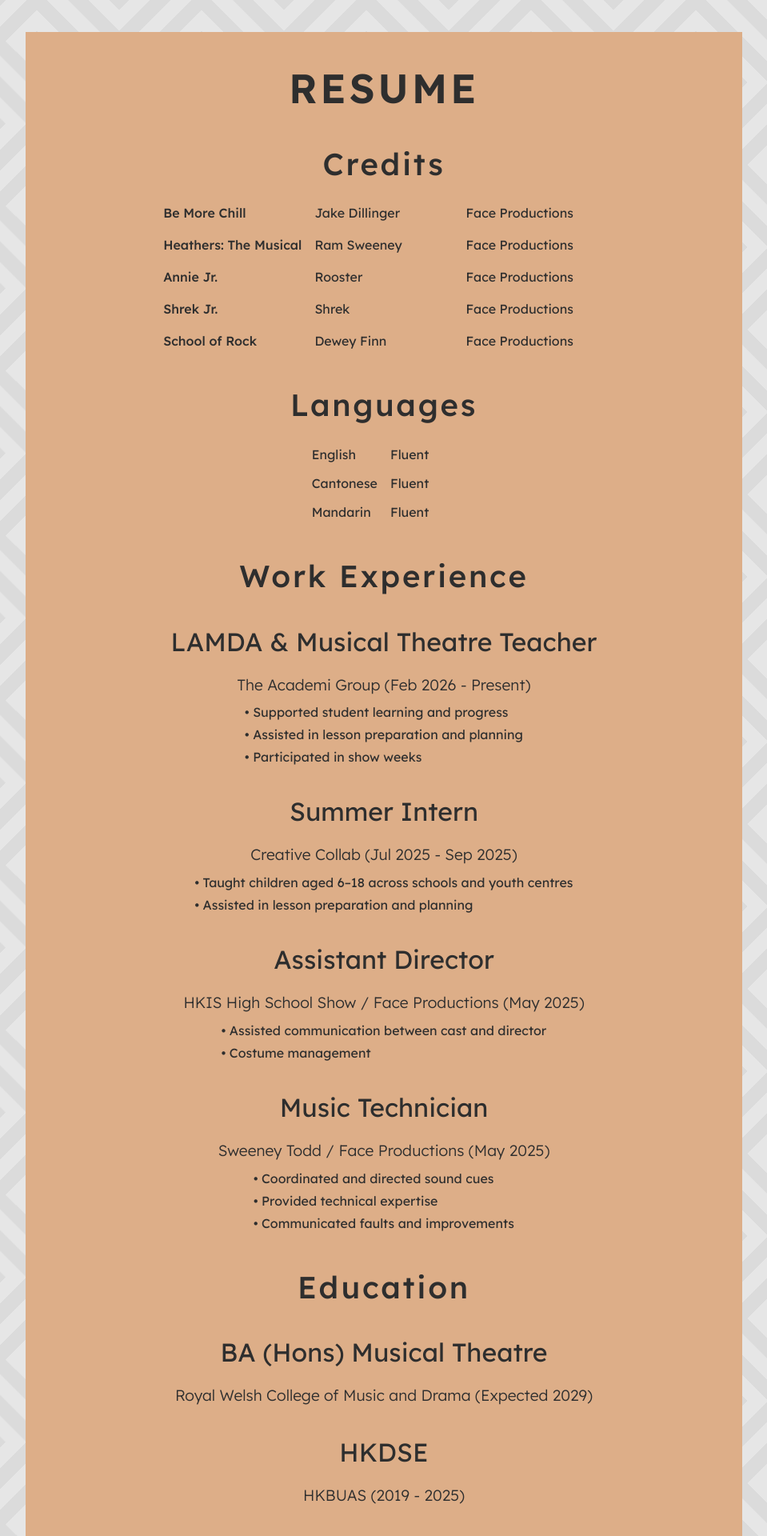
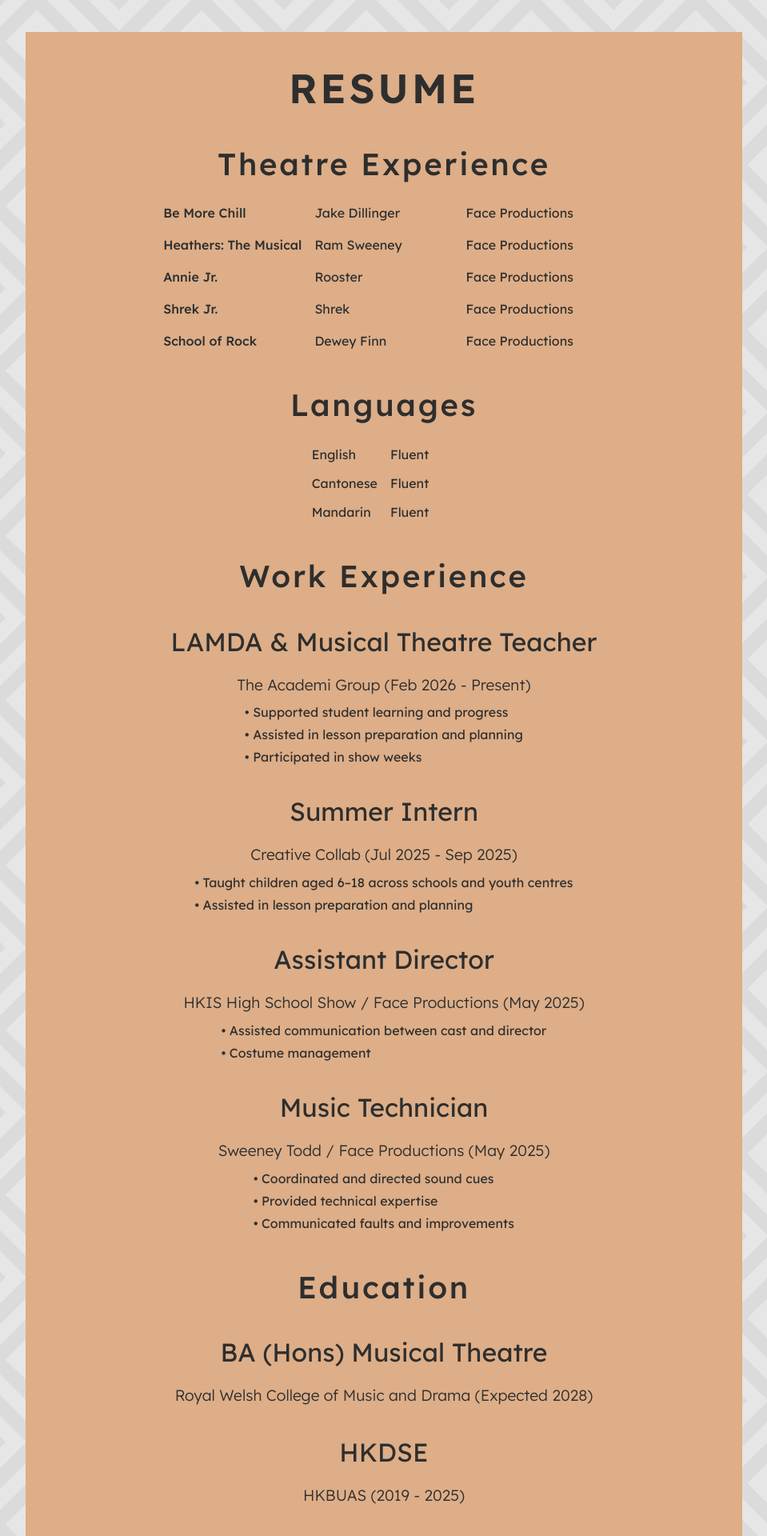
Before and after one commit to laisammy/portfoliowch, a React (Vite) app: page /resume in a window 1280 px wide. Shown: the top 1920 px of the page at 80% size, without its empty margins (160-1119 px from the left). Built offline with nearby package versions, Linux system fonts and the light colour scheme.

Commit message:
Resume changes

```diff
--- a/src/resume.jsx
+++ b/src/resume.jsx
@@ -12,7 +12,7 @@ export default function Resume() {
                     </h1>
 
                     <h1 className="text-[clamp(1.8rem,3vw,2.5rem)] font-medium tracking-[0.07em] p-2 text-center">
-                        Credits
+                        Theatre Experience
                     </h1>
 
                     <div className="p-3 space-y-4">
@@ -139,7 +139,7 @@ export default function Resume() {
                                 BA (Hons) Musical Theatre
                             </h2>
                             <h3 className="text-[clamp(1rem,1.6vw,1.2rem)] font-light p-2">
-                                Royal Welsh College of Music and Drama (Expected 2029)
+                                Royal Welsh College of Music and Drama (Expected 2028)
                             </h3>
                         </section>
 
```
Also changed, not shown: 1 other file (tests, documents, lock files or other folders).
